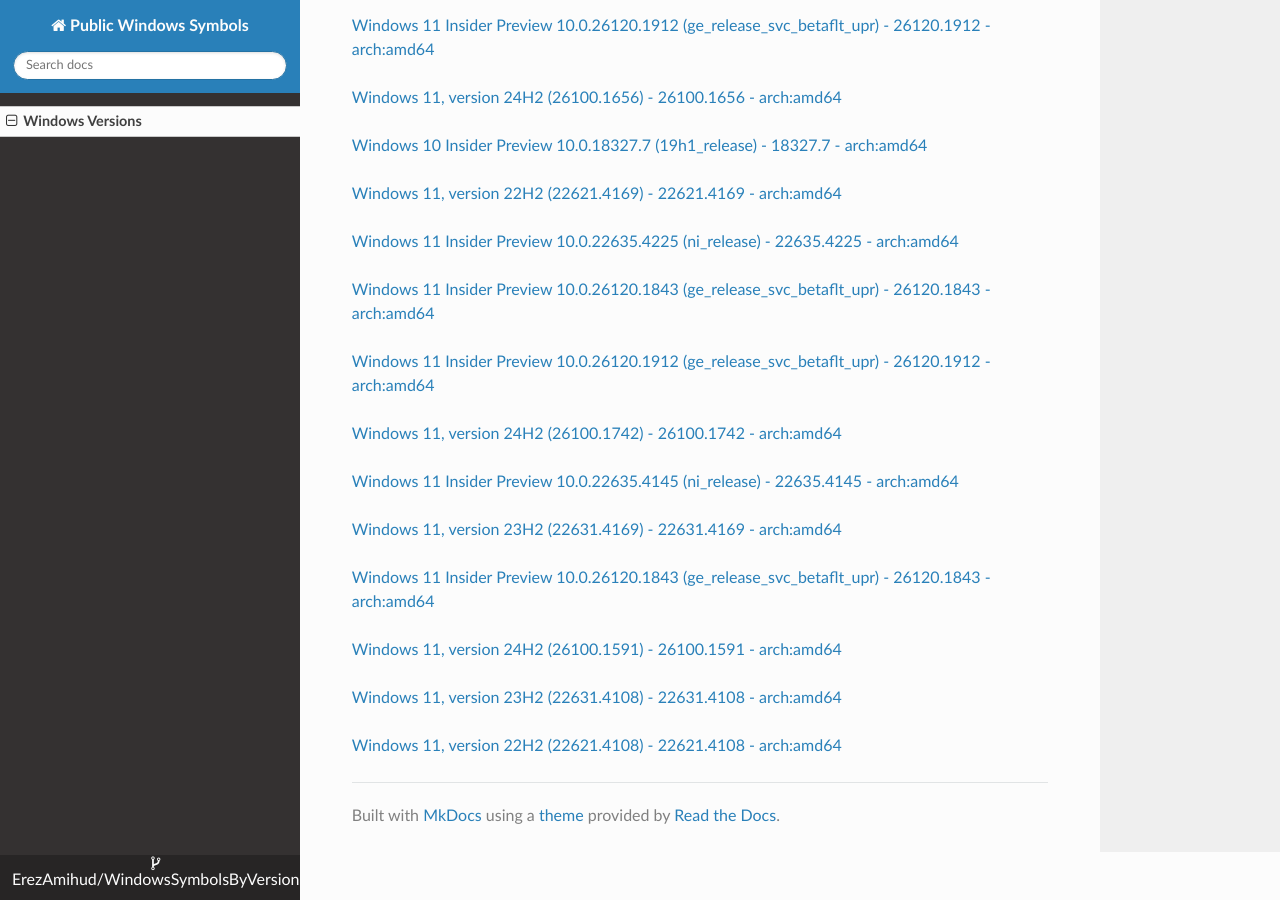
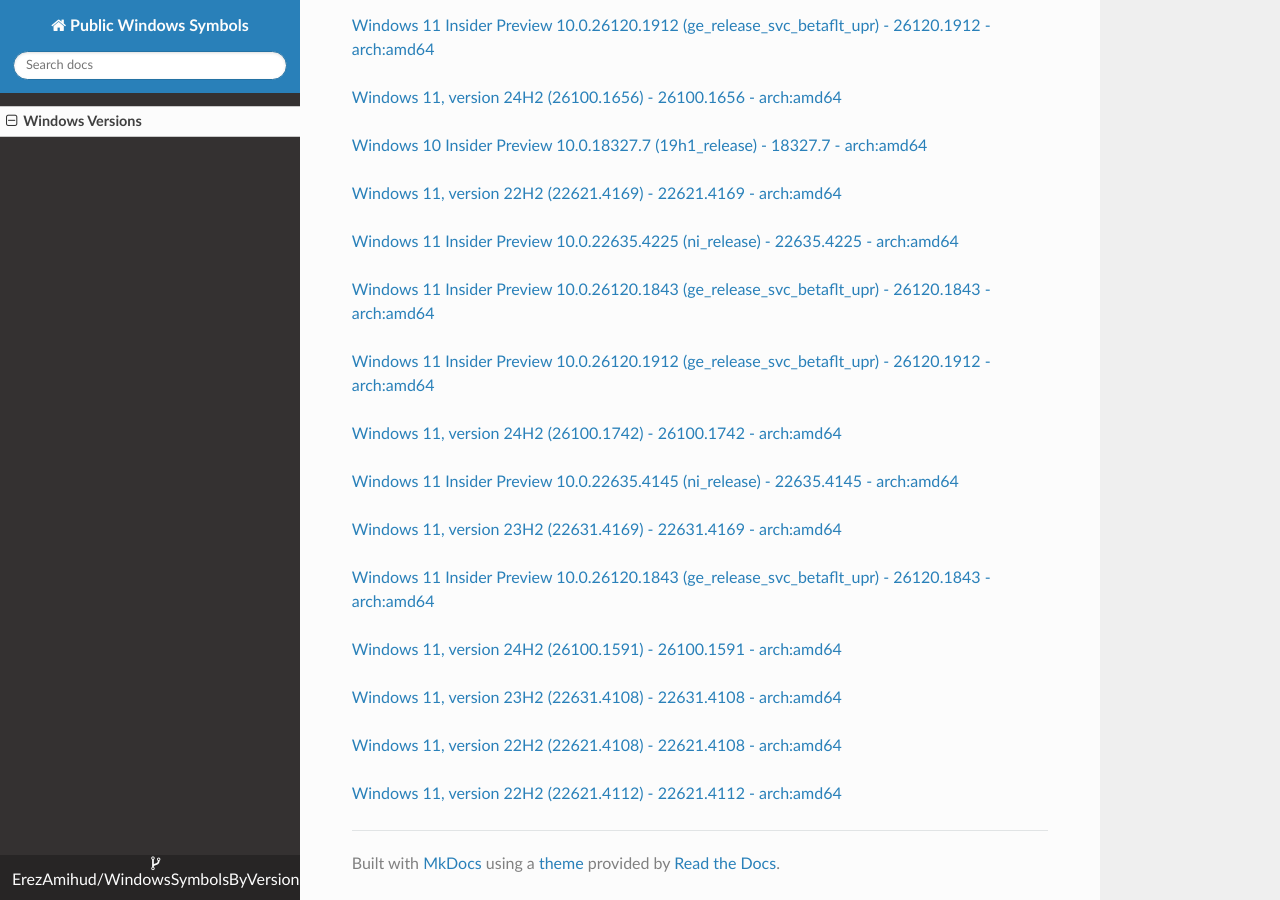
Before and after one commit to ErezAmihud/WindowsSymbolsByVersion, an MkDocs documentation site: the page built from docs/index.md, in a window 1280 px wide and 900 px high, scrolled down 4733 px. Built offline with MkDocs 1.6.1, drawn with Linux system fonts in a browser that asks for light colours; nearby versions of some CDN libraries.

Commit message:
Automated commit, add manifest for 9c97ebe6-2486-404b-bf10-f51d51bb0f92

```diff
--- a/docs/index.md
+++ b/docs/index.md
@@ -233,3 +233,6 @@
 
 
 [Windows 11, version 22H2 (22621.4108) - 22621.4108 - arch:amd64](https://github.com/ErezAmihud/WindowsSymbolsByVersion/blob/main/manifests/abcb6f67-a9a4-42f7-a612-ffaaf3098ec4.manifest)
+
+
+[Windows 11, version 22H2 (22621.4112) - 22621.4112 - arch:amd64](https://github.com/ErezAmihud/WindowsSymbolsByVersion/blob/main/manifests/9c97ebe6-2486-404b-bf10-f51d51bb0f92.manifest)
```
Also changed, not shown: process_builds.json (+1 -1 lines), 1 other file.
